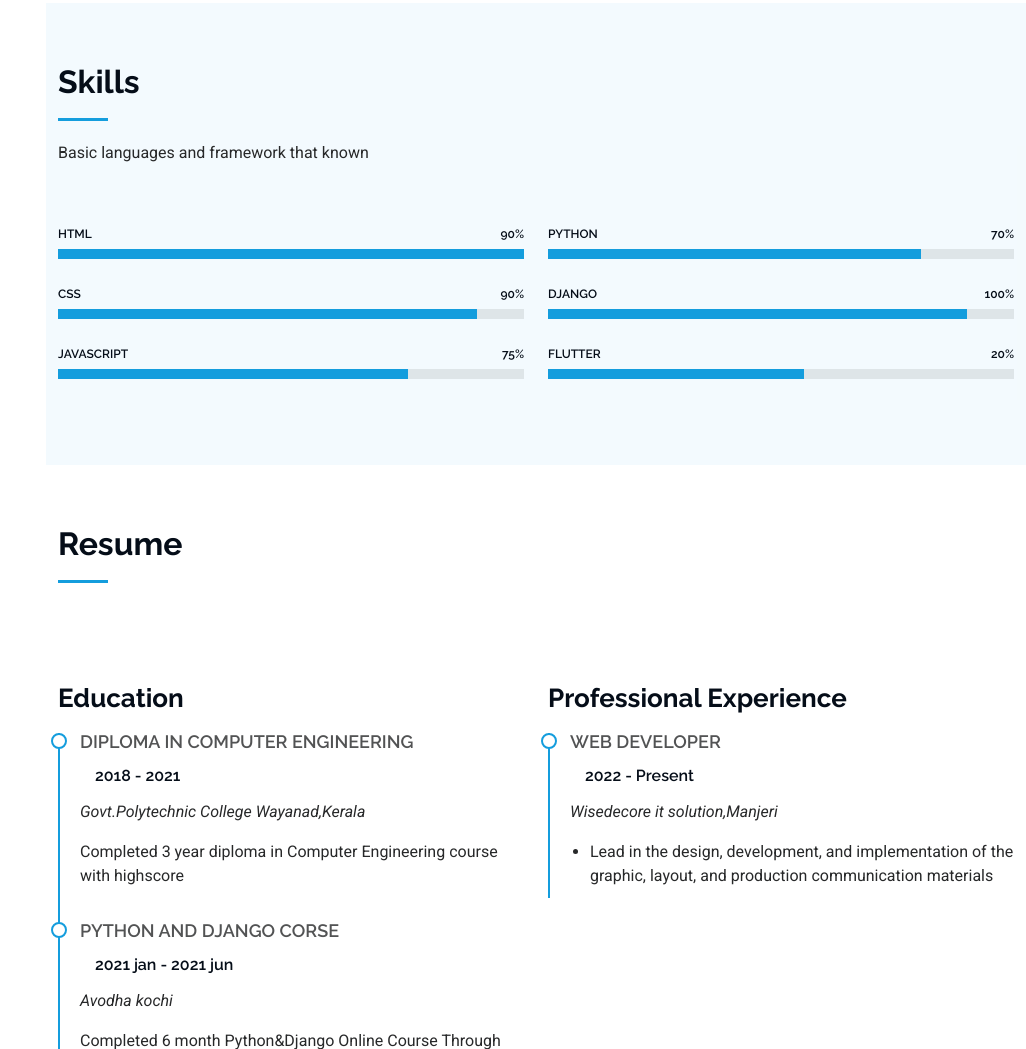
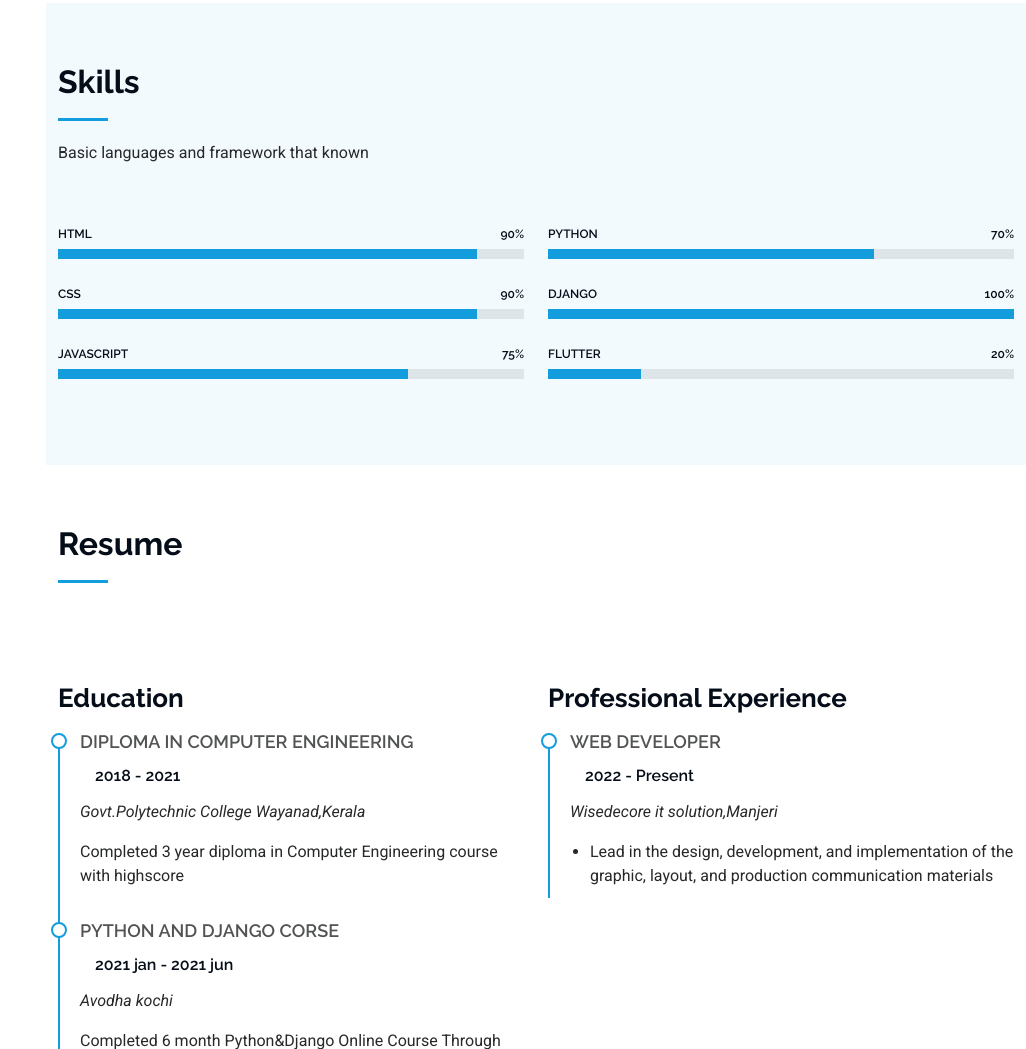
Before and after one commit to sudharsh2000/Personal-portfolio, a plain HTML site: page index.html in a window 1280 px wide. Shown: the part 1379-2428 px from the top of the page, without its empty margins (254-1280 px from the left). Drawn offline with Linux system fonts and the light colour scheme.

Commit message:
Update index.html

```diff
--- a/index.html
+++ b/index.html
@@ -165,21 +165,21 @@
             <div class="progress">
               <span class="skill"><span>HTML</span> <i class="val">90%</i></span>
               <div class="progress-bar-wrap">
-                <div class="progress-bar" role="progressbar" aria-valuenow="100" aria-valuemin="0" aria-valuemax="90"></div>
+                <div class="progress-bar" role="progressbar" aria-valuenow="90" aria-valuemin="0" aria-valuemax="100"></div>
               </div>
             </div><!-- End Skills Item -->
 
             <div class="progress">
               <span class="skill"><span>CSS</span> <i class="val">90%</i></span>
               <div class="progress-bar-wrap">
-                <div class="progress-bar" role="progressbar" aria-valuenow="90" aria-valuemin="0" aria-valuemax="90"></div>
+                <div class="progress-bar" role="progressbar" aria-valuenow="90" aria-valuemin="0" aria-valuemax="100"></div>
               </div>
             </div><!-- End Skills Item -->
 
             <div class="progress">
               <span class="skill"><span>JavaScript</span> <i class="val">75%</i></span>
               <div class="progress-bar-wrap">
-                <div class="progress-bar" role="progressbar" aria-valuenow="75" aria-valuemin="0" aria-valuemax="75"></div>
+                <div class="progress-bar" role="progressbar" aria-valuenow="75" aria-valuemin="0" aria-valuemax="100"></div>
               </div>
             </div><!-- End Skills Item -->
 
@@ -190,21 +190,21 @@
             <div class="progress">
               <span class="skill"><span>Python</span> <i class="val">70%</i></span>
               <div class="progress-bar-wrap">
-                <div class="progress-bar" role="progressbar" aria-valuenow="80" aria-valuemin="0" aria-valuemax="70"></div>
+                <div class="progress-bar" role="progressbar" aria-valuenow="70" aria-valuemin="0" aria-valuemax="100"></div>
               </div>
             </div><!-- End Skills Item -->
 
             <div class="progress">
               <span class="skill"><span>Django</span> <i class="val">100%</i></span>
               <div class="progress-bar-wrap">
-                <div class="progress-bar" role="progressbar" aria-valuenow="90" aria-valuemin="0" aria-valuemax="100"></div>
+                <div class="progress-bar" role="progressbar" aria-valuenow="100" aria-valuemin="0" aria-valuemax="100"></div>
               </div>
             </div><!-- End Skills Item -->
 
             <div class="progress">
               <span class="skill"><span>Flutter</span> <i class="val">20%</i></span>
               <div class="progress-bar-wrap">
-                <div class="progress-bar" role="progressbar" aria-valuenow="55" aria-valuemin="0" aria-valuemax="20"></div>
+                <div class="progress-bar" role="progressbar" aria-valuenow="20" aria-valuemin="0" aria-valuemax="100"></div>
               </div>
             </div><!-- End Skills Item -->
 
```
